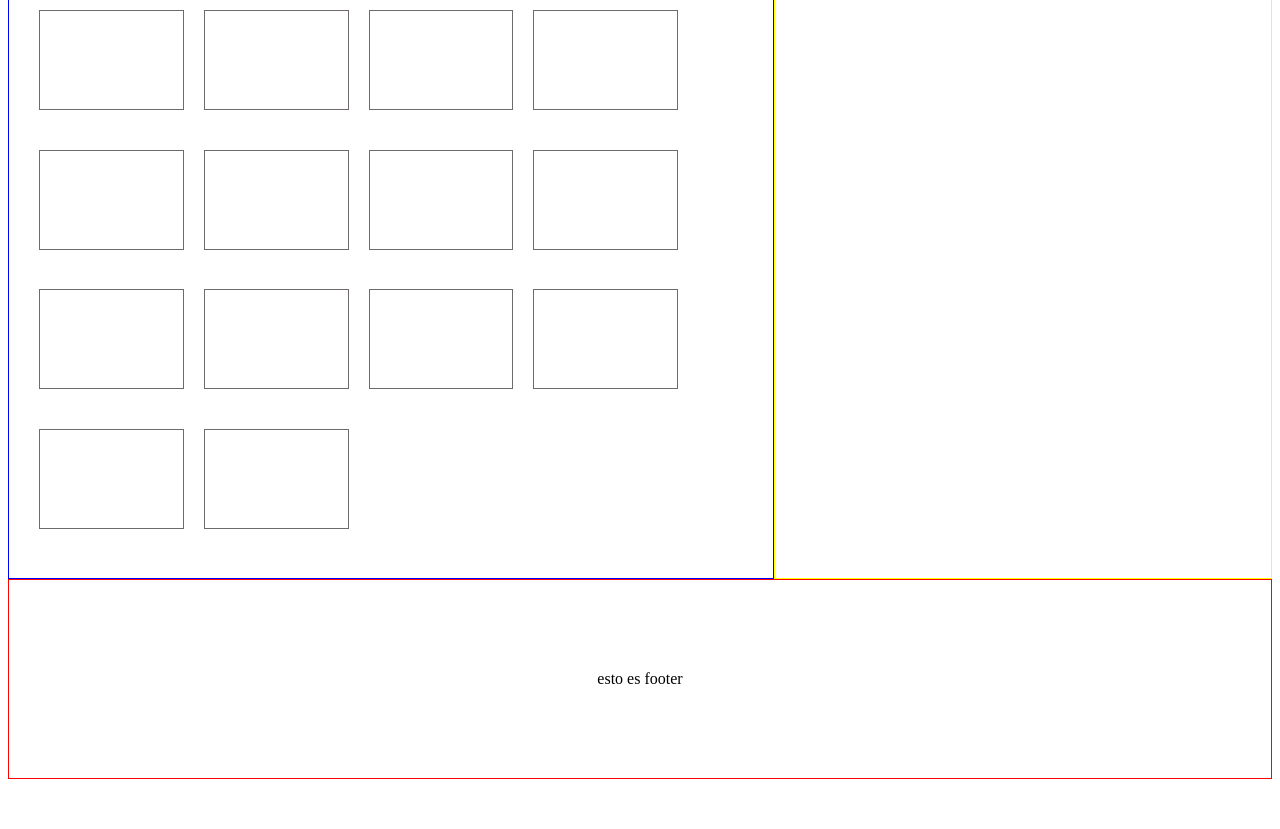
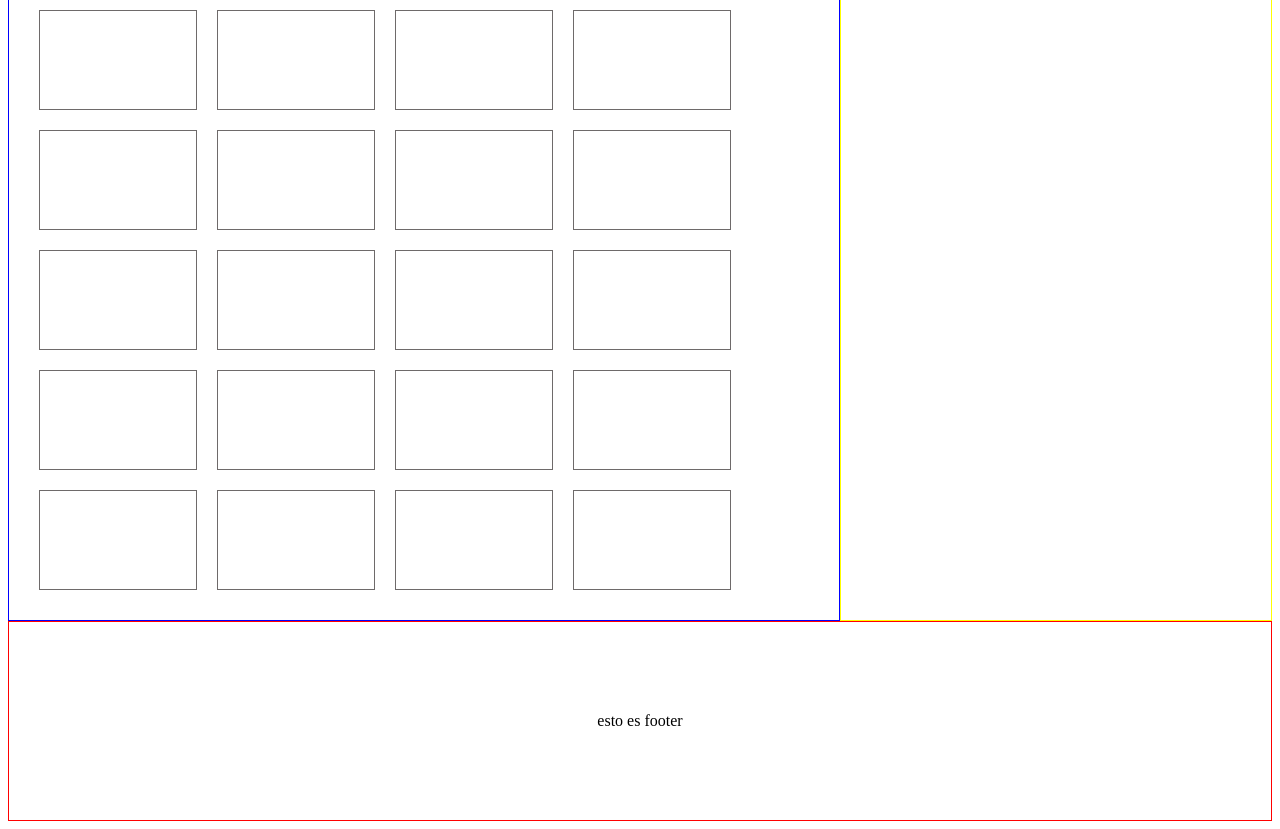
Before and after one commit to javiergonant1/ProyectoMarzo2020, a plain HTML site: page index.html in a window 1280 px wide. Shown: the part 256-1085 px from the top of the page. Before the commit the page ends 1043 px from the top, so only its background shows below. Drawn offline with Linux system fonts and the light colour scheme.

Commit message:
Version 0.2

```diff
--- a/index.html
+++ b/index.html
@@ -27,6 +27,12 @@
            <div class="elemento"></div>
            <div class="elemento"></div>
            <div class="elemento"></div>
+           <div class="elemento"></div>
+           <div class="elemento"></div>
+           <div class="elemento"></div>
+           <div class="elemento"></div>
+           <div class="elemento"></div>
+           <div class="elemento"></div>
         </article>
         <aside>
             esto es aside
```
